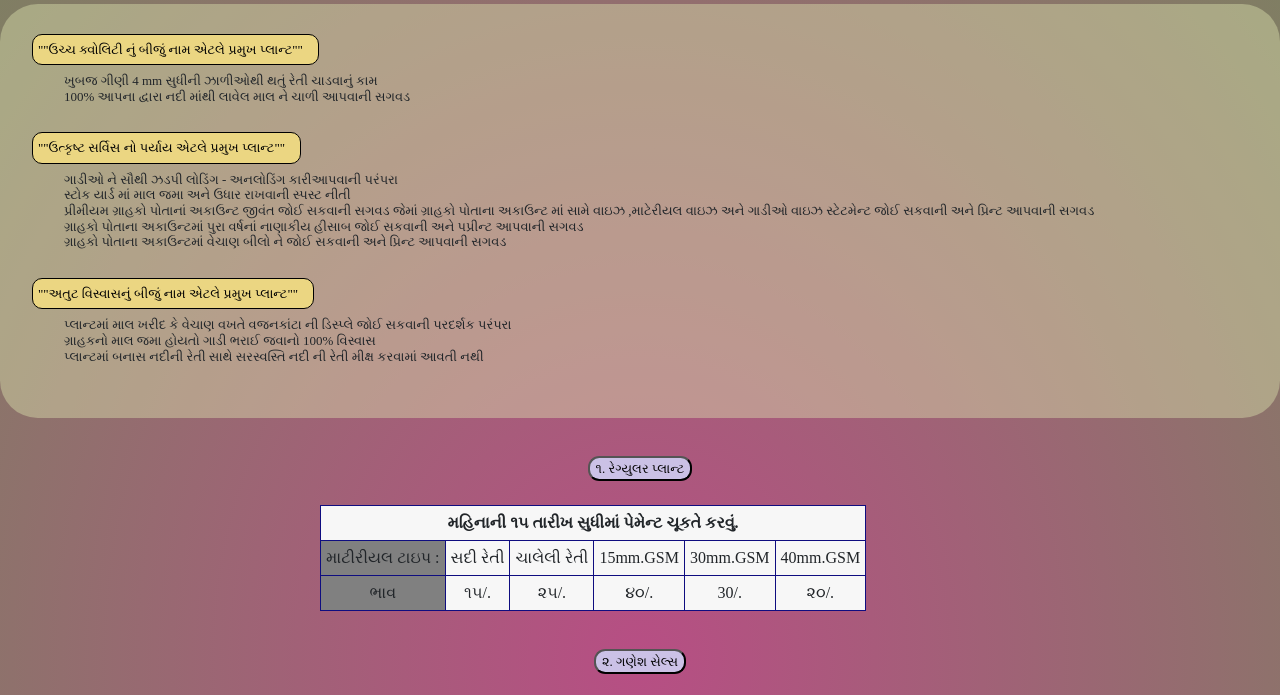
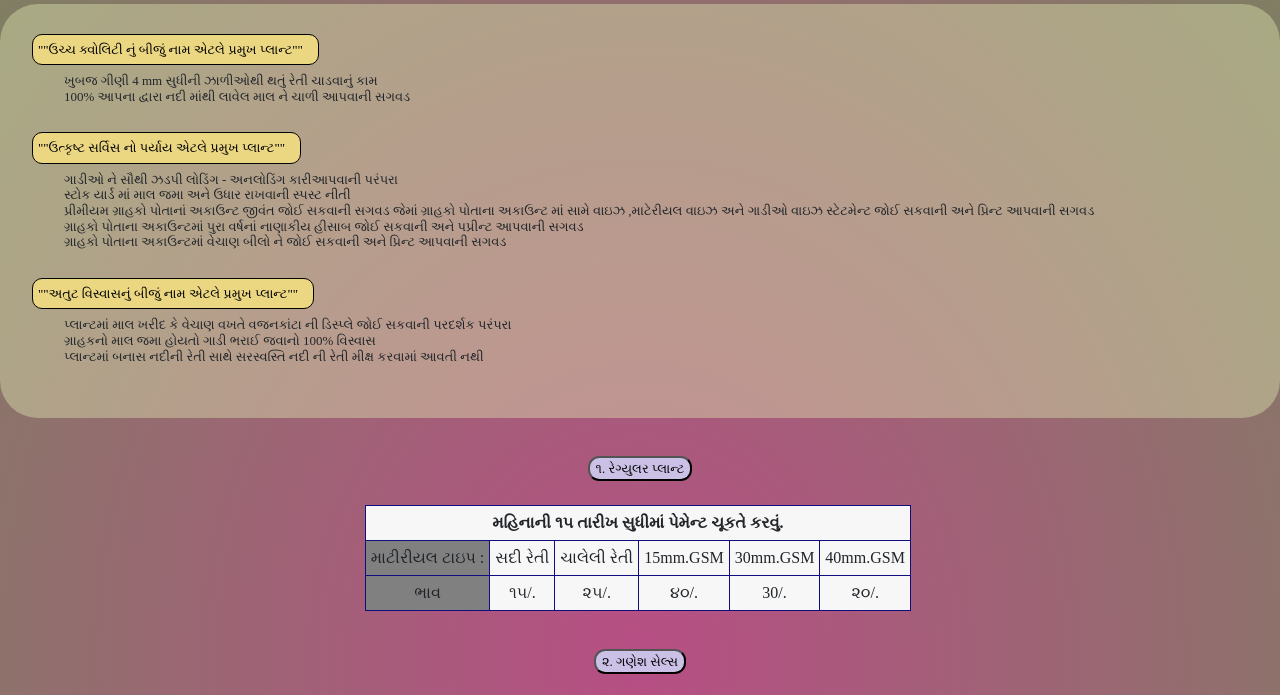
Before and after one commit to SMITPATEL4848/pramukhplant.github.io, a plain HTML site: page index.html in a window 1280 px wide. Shown: the part 70-765 px from the top of the page. Drawn offline with nearby package versions, Linux system fonts and the light colour scheme.

Commit message:
Update pramukh_plant.css

```diff
--- a/pramukh_plant.css
+++ b/pramukh_plant.css
@@ -60,7 +60,7 @@ padding-top: 10px;
       color: brown;
   }
 #regular_plant{
-   margin-left: 25%;
+   margin-left: 28.5%;
    background-color:  rgb(247, 247, 247);;
 }
 .data1{
```
